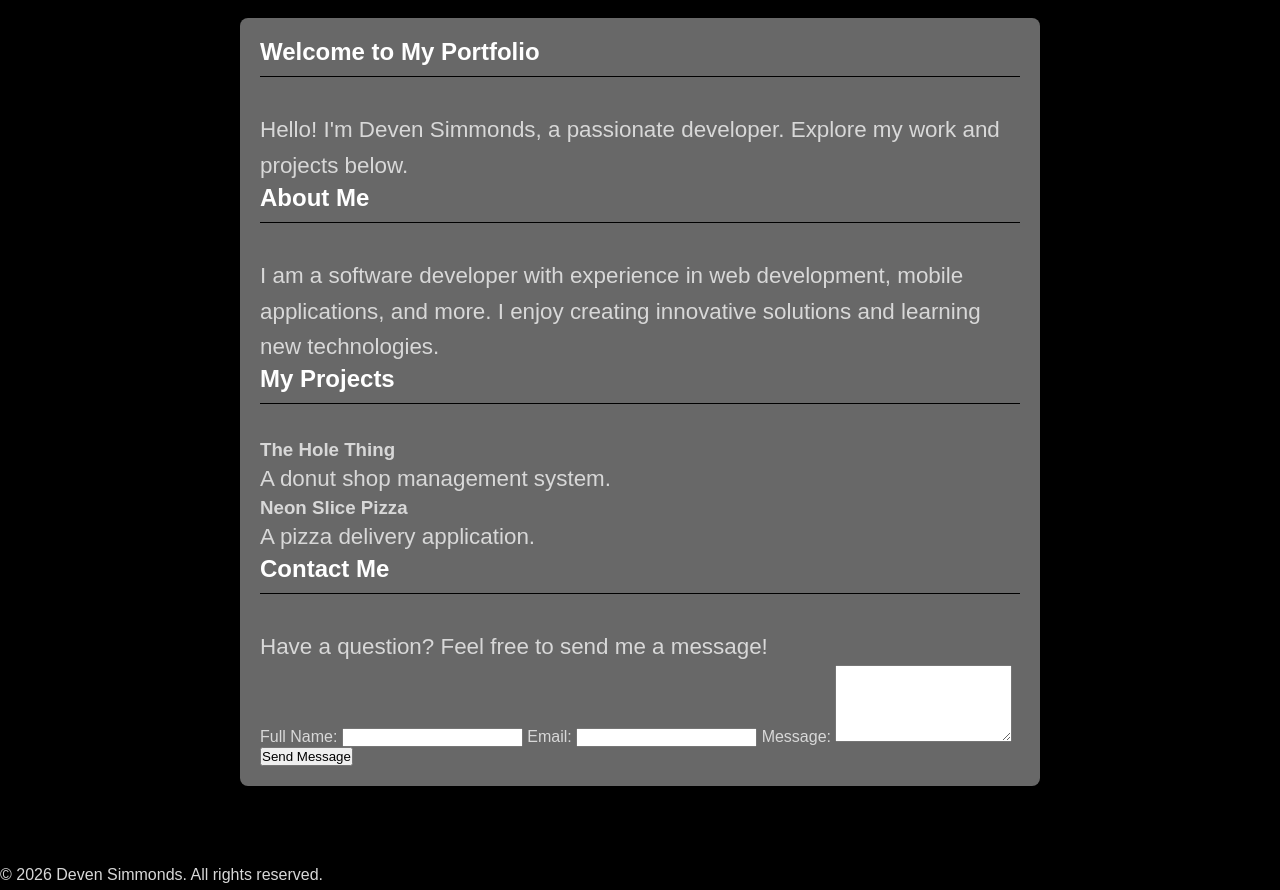
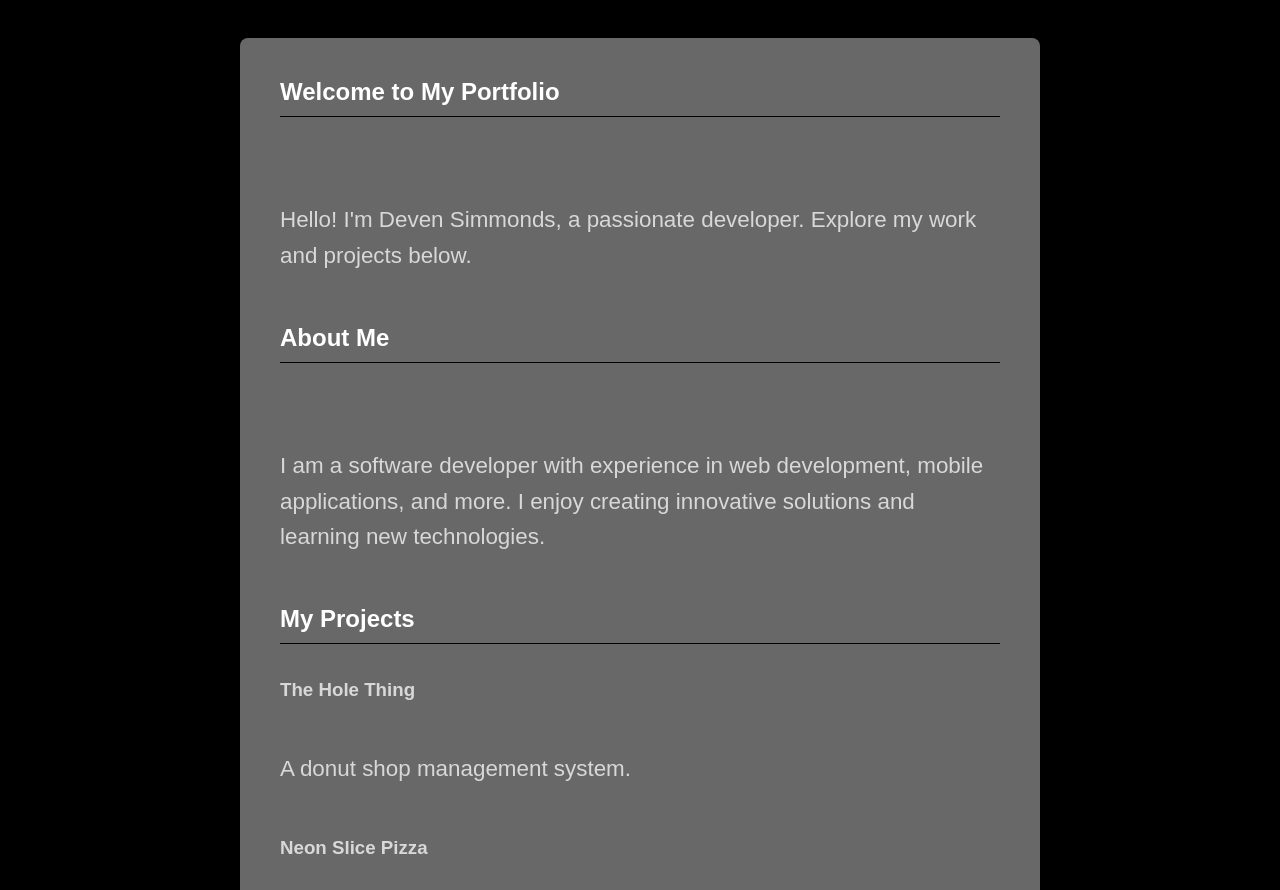
Before and after one commit to DevenSimmonds/devensimmonds.github.io, a plain HTML site: page index.html in a window 1280 px wide. Shown: the part 62-952 px from the top of the page. Drawn offline with Linux system fonts and the light colour scheme.

Commit message:
Update contact form styling

```diff
--- a/app.css
+++ b/app.css
@@ -41,8 +41,8 @@ nav a:hover {
 }
 main{
   max-width: 800px;
-  margin: 80px auto;
-  padding: 20px;
+  margin: 100px auto;
+  padding: 40px;
   background: #686868;
   border-radius: 8px;
 }
@@ -57,4 +57,48 @@ p {
   color: #d8d8d8;
   line-height: 1.6;
   font-size: 1.4em;
+  padding: 50px 0;
 }
+
+/* Contact */
+.contact {
+  background-color: #242424;
+  padding: 20px;
+  border: 1px solid #444;
+  border-radius: 6px;
+  max-width: 500px;
+  margin: 20px auto;
+}
+
+.contact label {
+  display: block;
+  margin-bottom: 6px;
+  color: #ddd;
+}
+
+.contact input,
+.contact textarea {
+  display: block;
+  width: 100%;
+  padding: 10px;
+  margin-bottom: 18px;
+  background-color: #181818;
+  color: #fff;
+  border: 1px solid #555;
+  border-radius: 4px;
+  box-sizing: border-box;
+  font-family: inherit;
+}
+
+.contact button {
+  background-color: #e0e0e0;
+  color: #111;
+  padding: 10px 22px;
+  border: none;
+  border-radius: 4px;
+  cursor: pointer;
+}
+
+.contact button:hover {
+  background-color: #aaa;
+}
--- a/index.html
+++ b/index.html
@@ -33,7 +33,7 @@
     <h2 id="contact">Contact Me</h2>
   <p>Have a question? Feel free to send me a message!</p>
 
-  <form>
+  <form class="contact">
     <label for="name">Full Name:</label>
     <input type="text" id="name" name="name" required>
 
```
